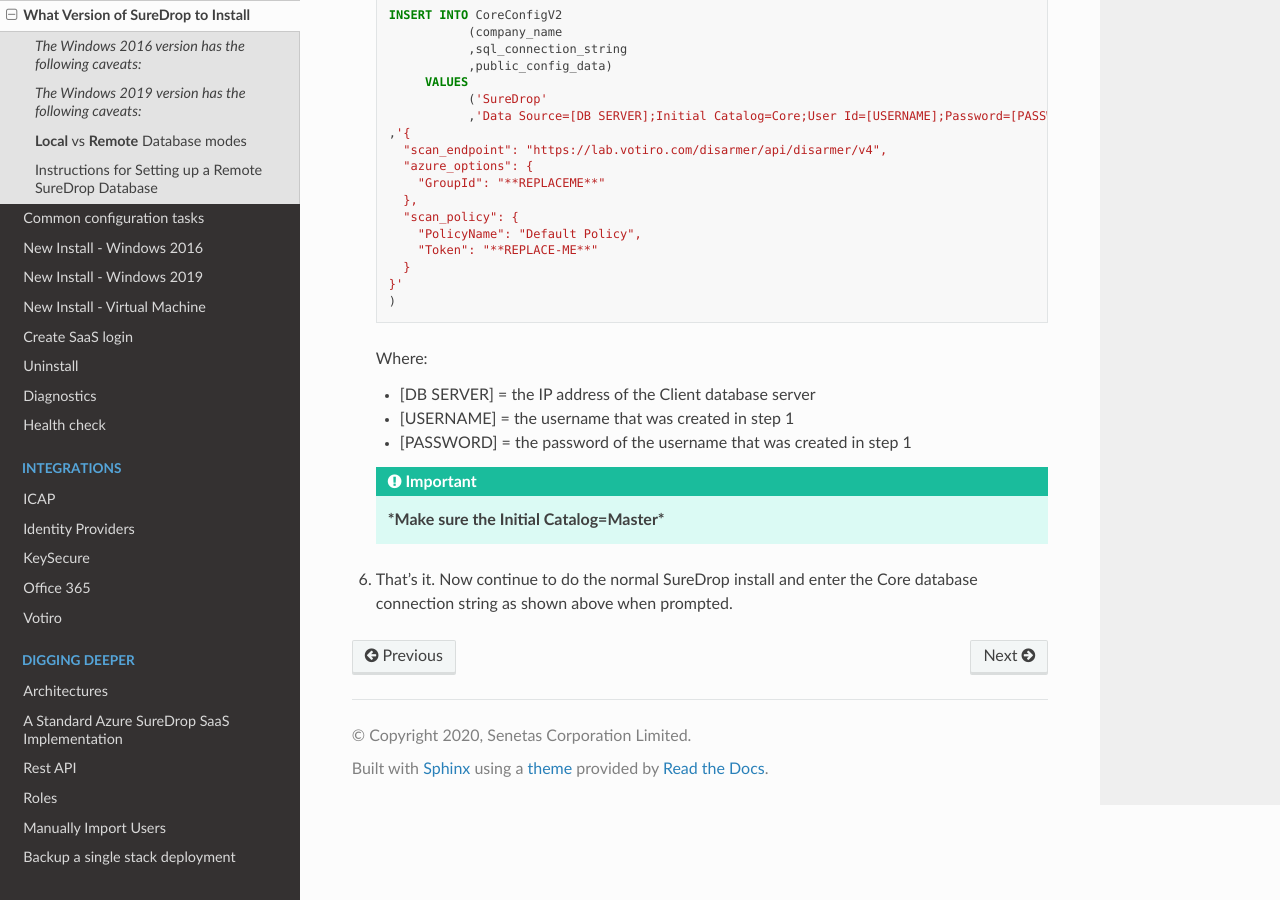
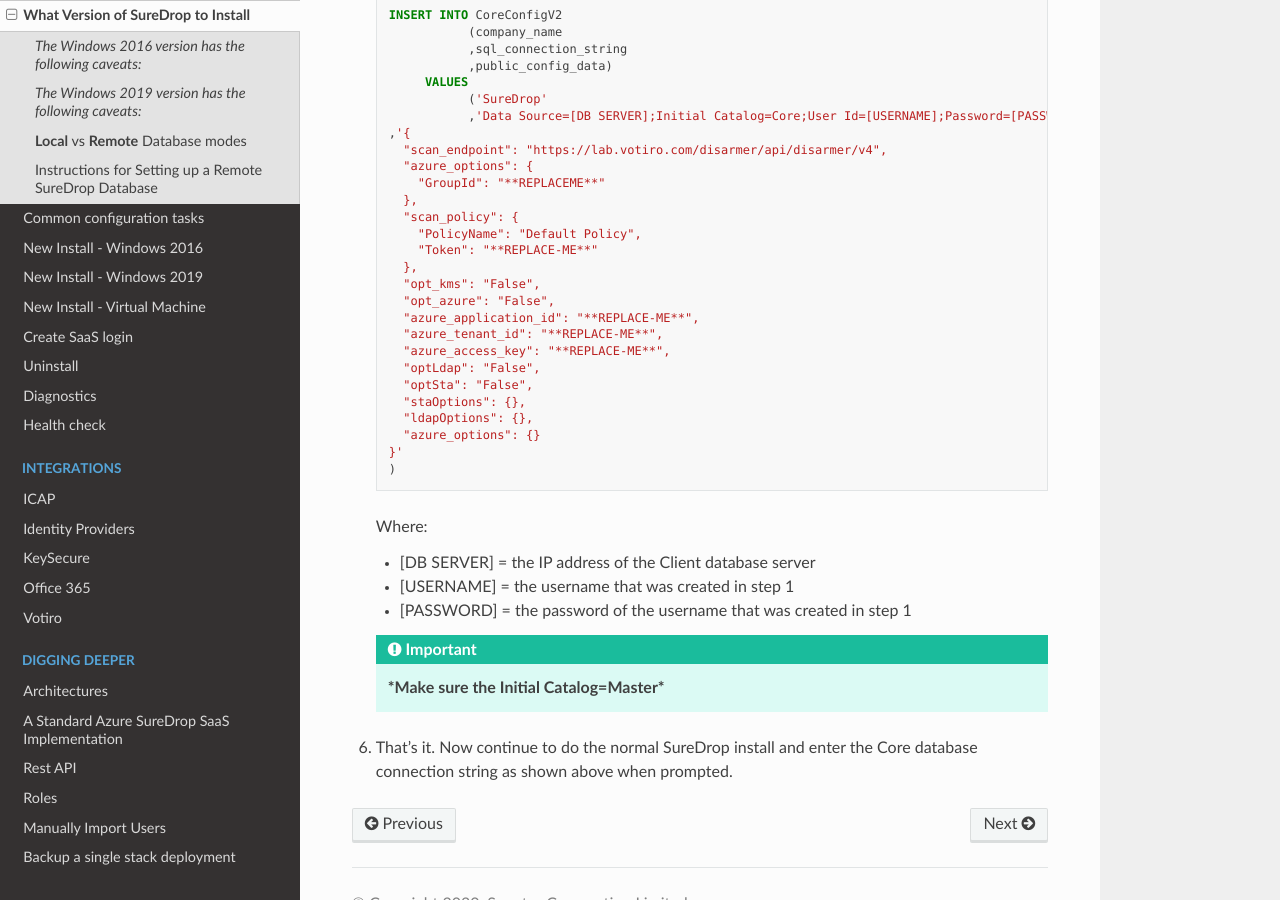
Before and after one commit to Senetas/SureDrop, a Sphinx documentation site: the page built from docs/source/intro/Version.rst, in a window 1280 px wide and 900 px high, scrolled down 3279 px. Built offline with Sphinx 7.4.7 and the Read the Docs theme 2.0.0, drawn with Linux system fonts in a browser that asks for light colours.

Commit message:
Updating external DB installs

```diff
--- a/docs/source/intro/Version.rst
+++ b/docs/source/intro/Version.rst
@@ -147,7 +147,17 @@
          "scan_policy": {
            "PolicyName": "Default Policy",
            "Token": "**REPLACE-ME**"
-         }
+         },
+         "opt_kms": "False",
+         "opt_azure": "False",
+         "azure_application_id": "**REPLACE-ME**",
+         "azure_tenant_id": "**REPLACE-ME**",
+         "azure_access_key": "**REPLACE-ME**",
+         "optLdap": "False",
+         "optSta": "False",
+         "staOptions": {},
+         "ldapOptions": {},
+         "azure_options": {}
        }'
        )
 
```
